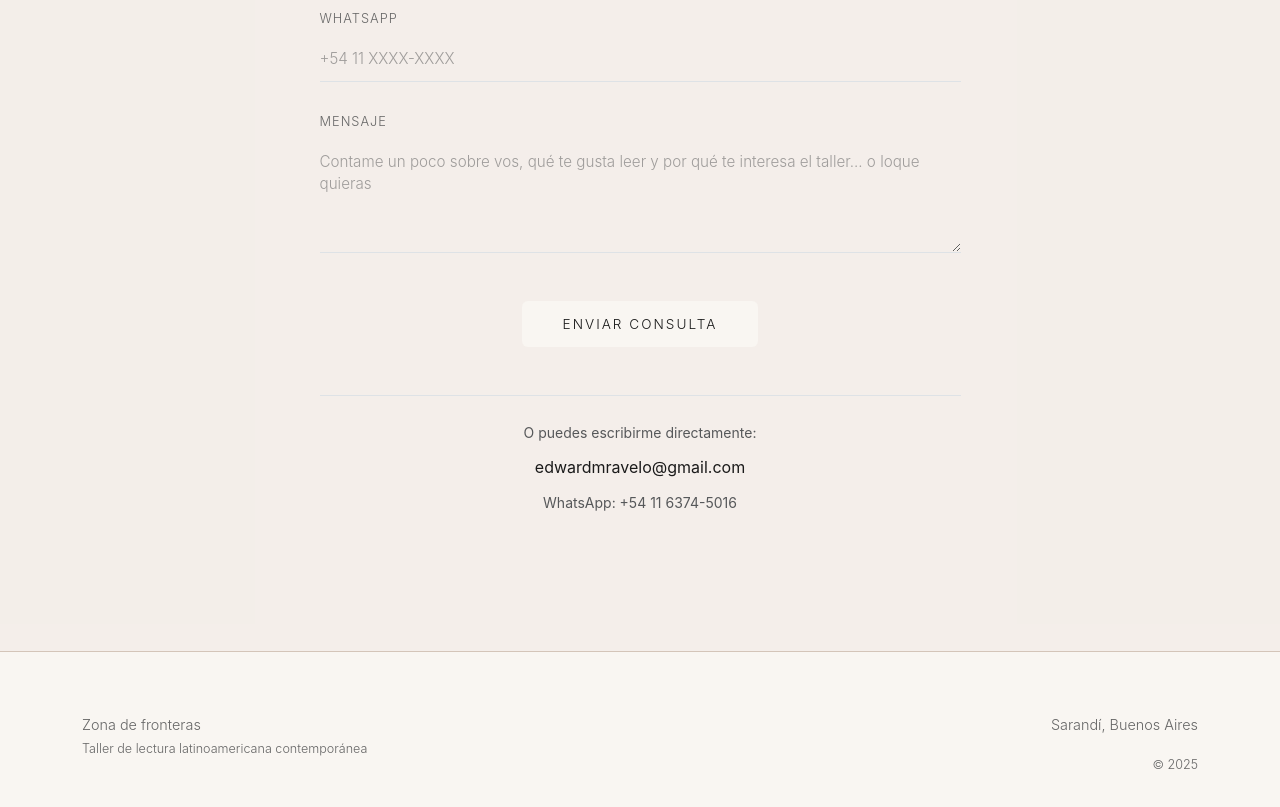
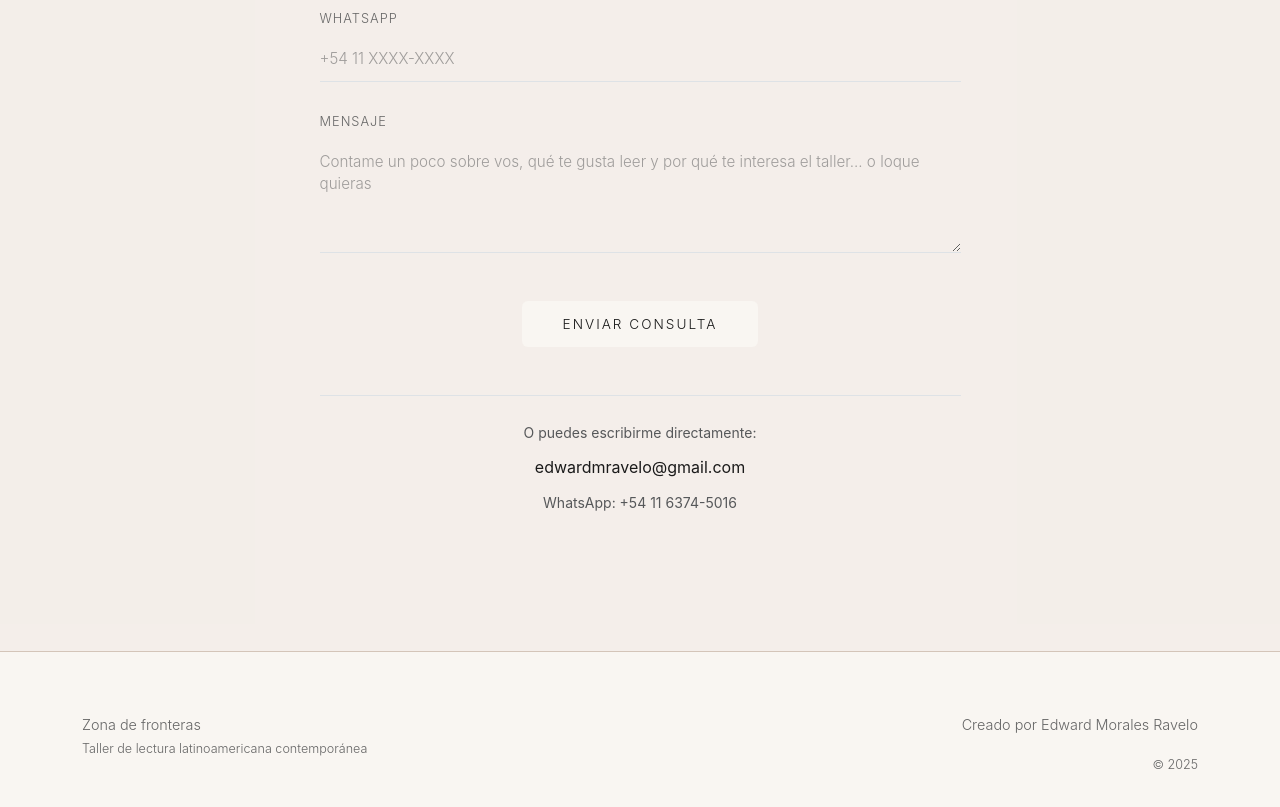
Before and after one commit to EdwardRavelo/Proyecto_final_bootstrap_Taller_literario, a plain HTML site: page index.html in a window 1280 px wide. Shown: the part 5219-6026 px from the top of the page. Drawn offline with nearby package versions, Linux system fonts and the light colour scheme.

Commit message:
Nuevo footer

```diff
--- a/index.html
+++ b/index.html
@@ -364,7 +364,7 @@
             <p class="small">Taller de lectura latinoamericana contemporánea</p>
             </div>
             <div class="col-md-6 text-md-end">
-            <p class="mb-0">Sarandí, Buenos Aires</p>
+            <p class="mb-0">Creado por Edward Morales Ravelo</p>
             <p class="small mt-3">&copy; 2025</p>
             </div>
         </div>
```
